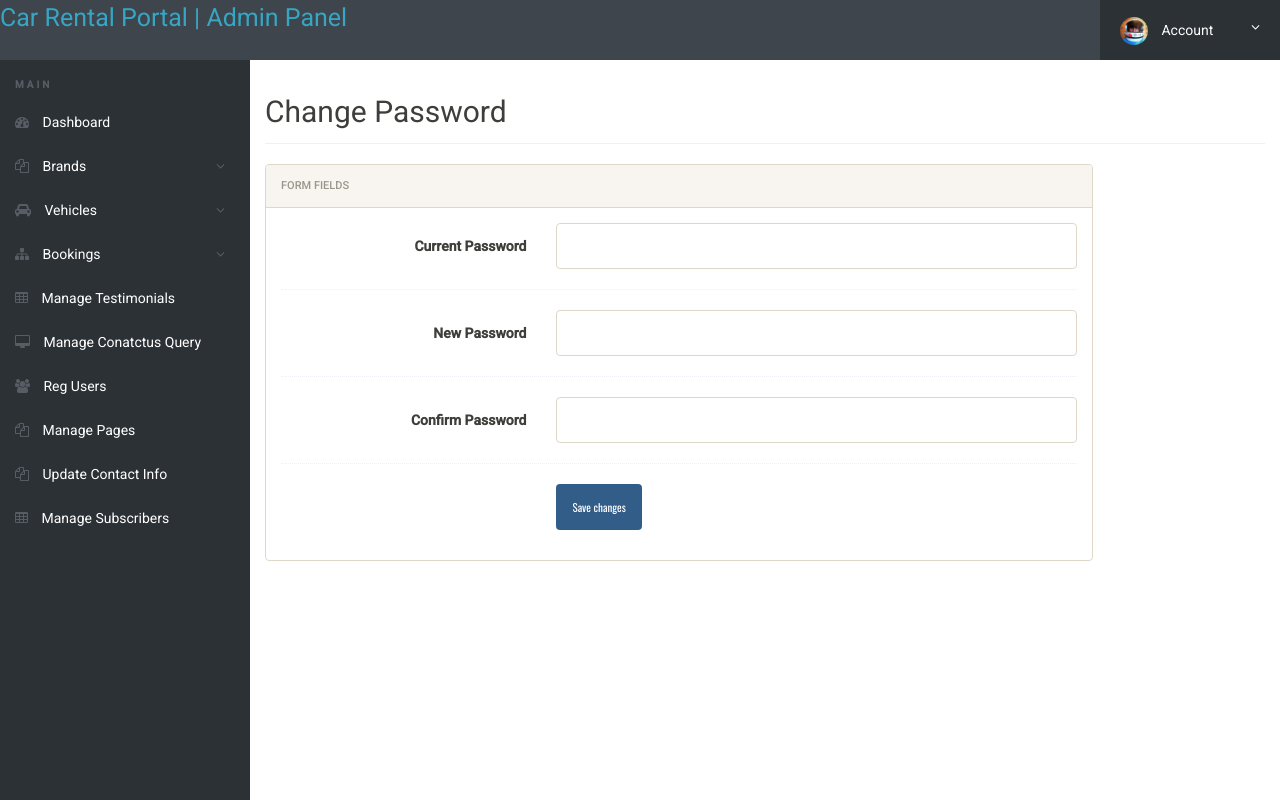
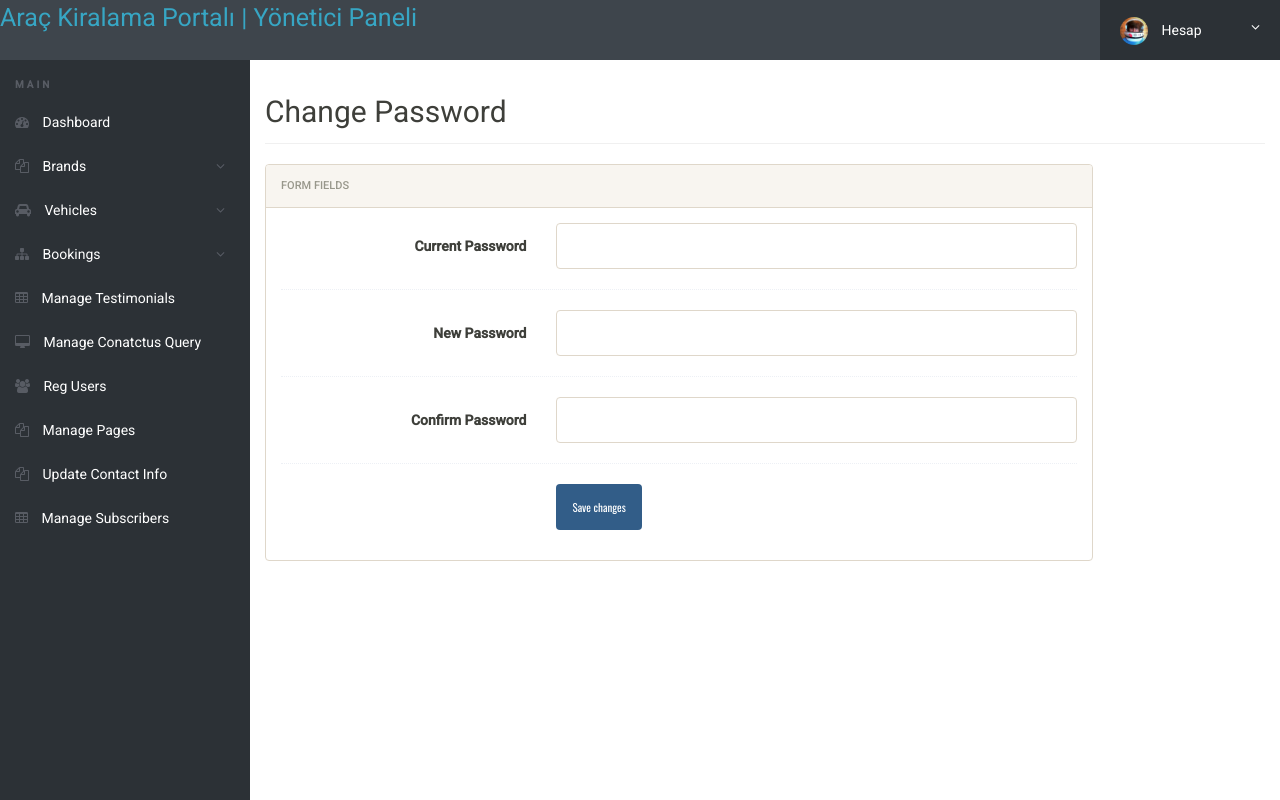
Before and after one commit to bbozkurtyusuf/bozkurt-car-rental, a PHP site: page /admin/change-password.php in a window 1280 px wide. Run offline with PHP 8.4, Linux system fonts and the light colour scheme; a user stored in the database is signed in; data that the repository does not hold is empty.

Commit message:
admin paneli için header.php translate edildi

```diff
--- a/admin/includes/header.php
+++ b/admin/includes/header.php
@@ -1,13 +1,13 @@
 <div class="brand clearfix">
-	<a href="dashboard.php" style="font-size: 25px;">Car Rental Portal | Admin Panel</a>
+	<a href="dashboard.php" style="font-size: 25px;">Araç Kiralama Portalı | Yönetici Paneli</a>
 		<span class="menu-btn"><i class="fa fa-bars"></i></span>
 		<ul class="ts-profile-nav">
 
 			<li class="ts-account">
-				<a href="#"><img src="img/ts-avatar.jpg" class="ts-avatar hidden-side" alt=""> Account <i class="fa fa-angle-down hidden-side"></i></a>
+				<a href="#"><img src="img/ts-avatar.jpg" class="ts-avatar hidden-side" alt=""> Hesap <i class="fa fa-angle-down hidden-side"></i></a>
 				<ul>
-					<li><a href="change-password.php">Change Password</a></li>
-					<li><a href="logout.php">Logout</a></li>
+					<li><a href="change-password.php">Şifre Değiştir</a></li>
+					<li><a href="logout.php">Çıkış Yap</a></li>
 				</ul>
 			</li>
 		</ul>
```
